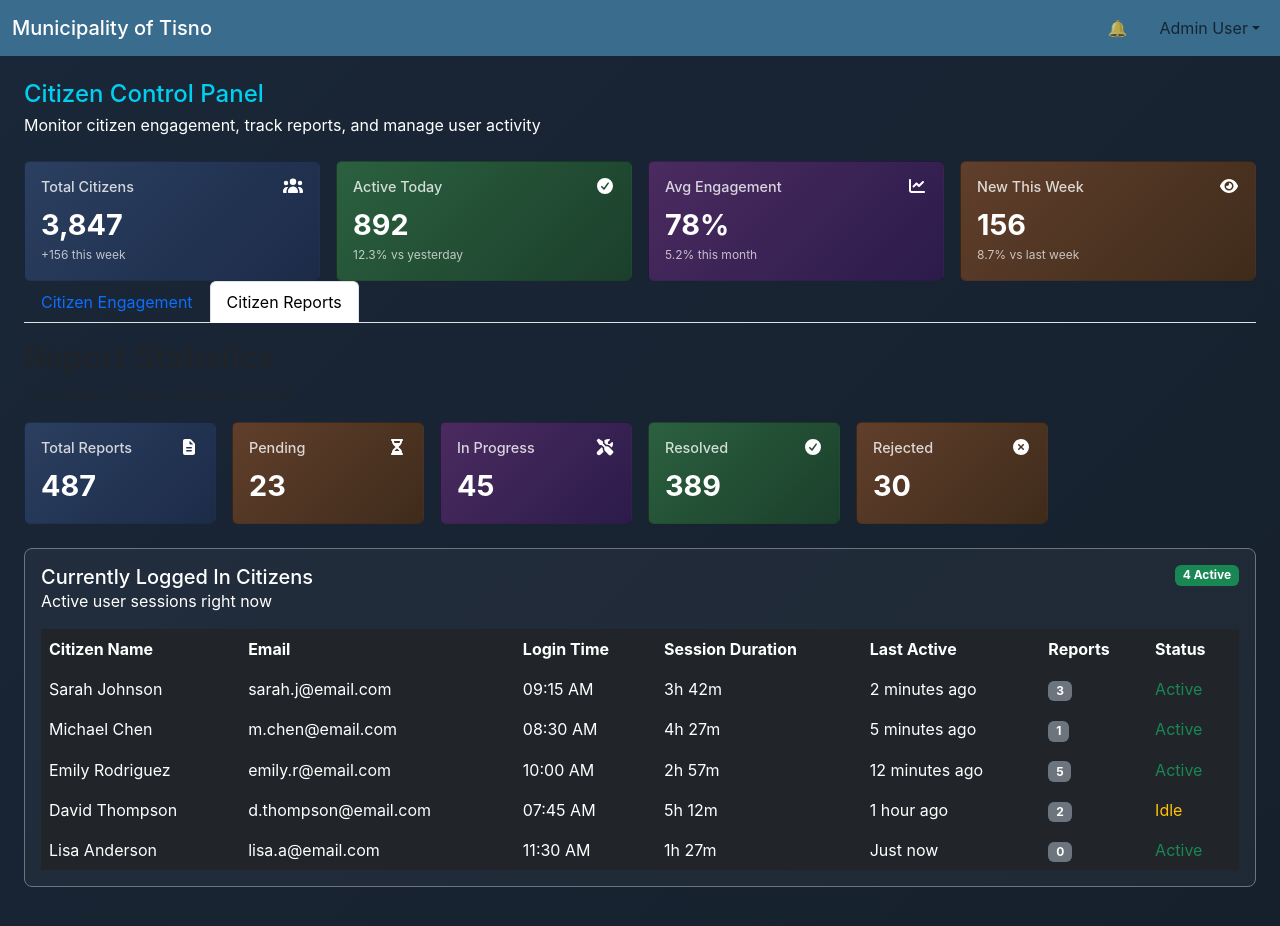
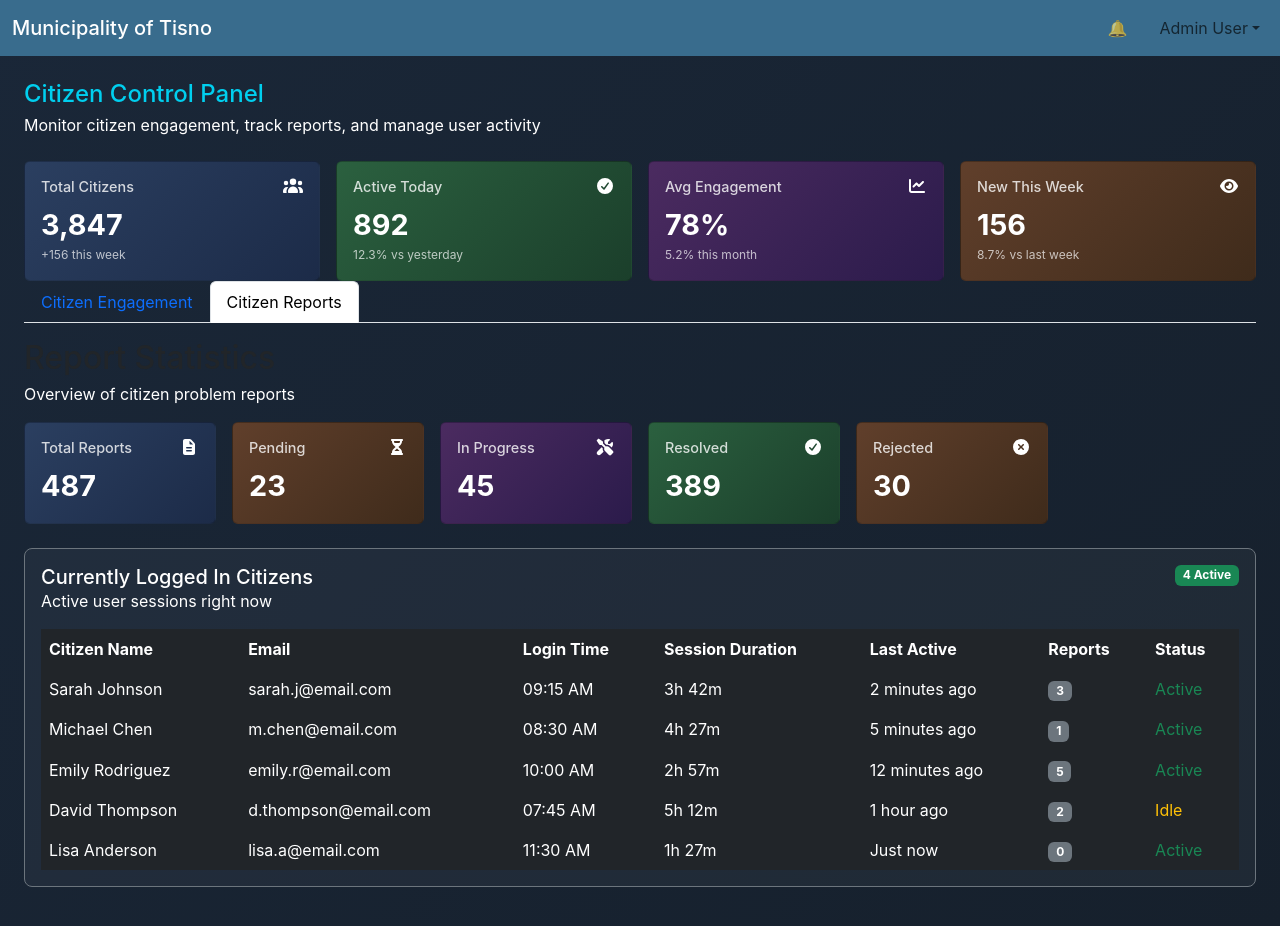
Before and after one commit to Junaid-Taqi/orator-citizen-portal, a React (Create React App) app: page / in a window 1280 px wide. Both pictures are taken after a click on the button "Citizen Reports". Shown: the top 926 px of the page. Built offline with nearby package versions, Linux system fonts and the light colour scheme.

Commit message:
init commit

```diff
--- a/src/components/ReportStats.js
+++ b/src/components/ReportStats.js
@@ -13,7 +13,7 @@ const ReportStats = () => {
   return (
     <div className="mb-4">
       <h2 className="mb-1">Report Statistics</h2>
-      <p className="text-muted mb-3">Overview of citizen problem reports</p>
+      <p className="text-white mb-3">Overview of citizen problem reports</p>
       <div className="row g-3">
         <div className="col-12 col-sm-6 col-md-4 col-lg-2">
           <StatCard
```
